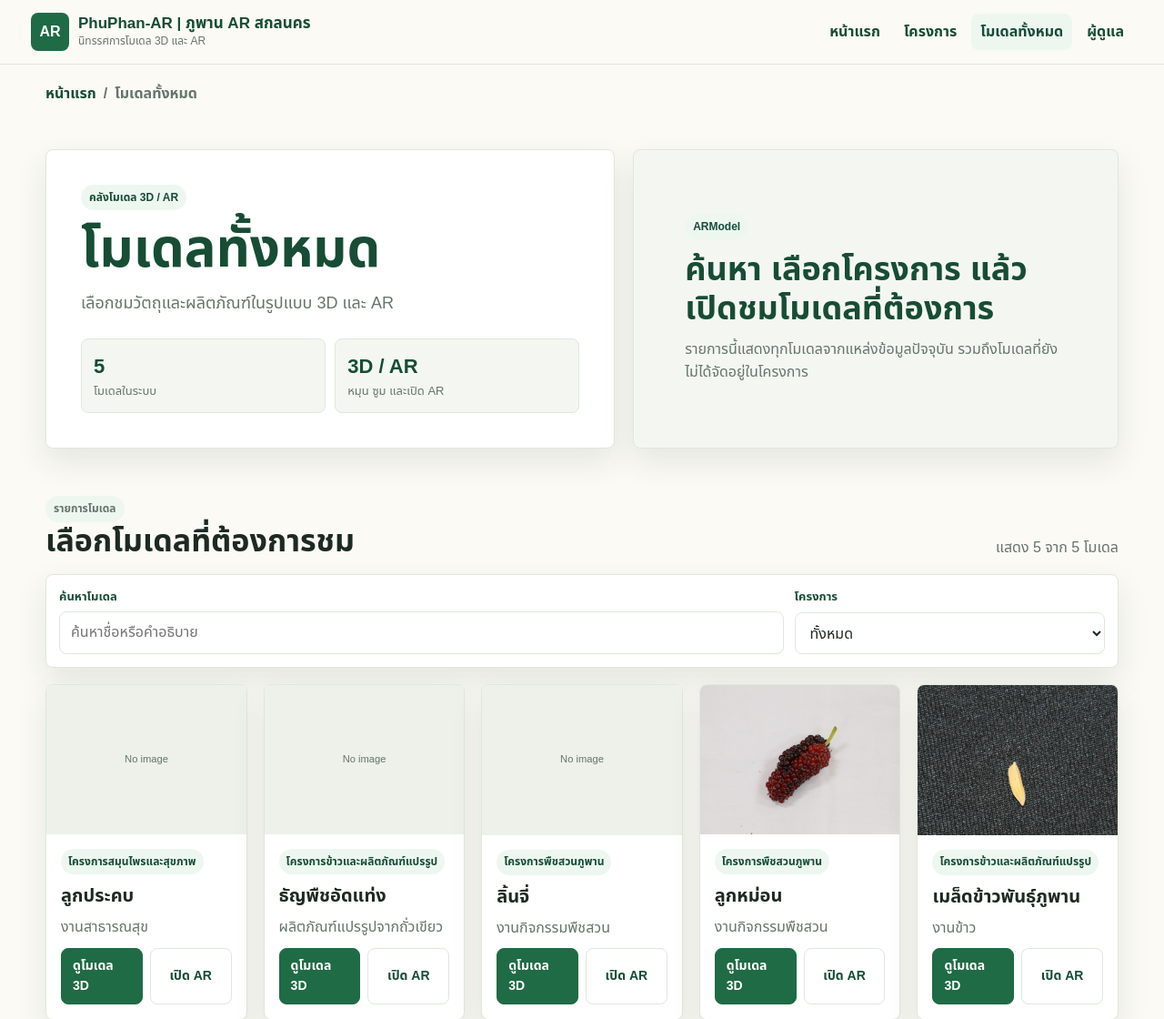
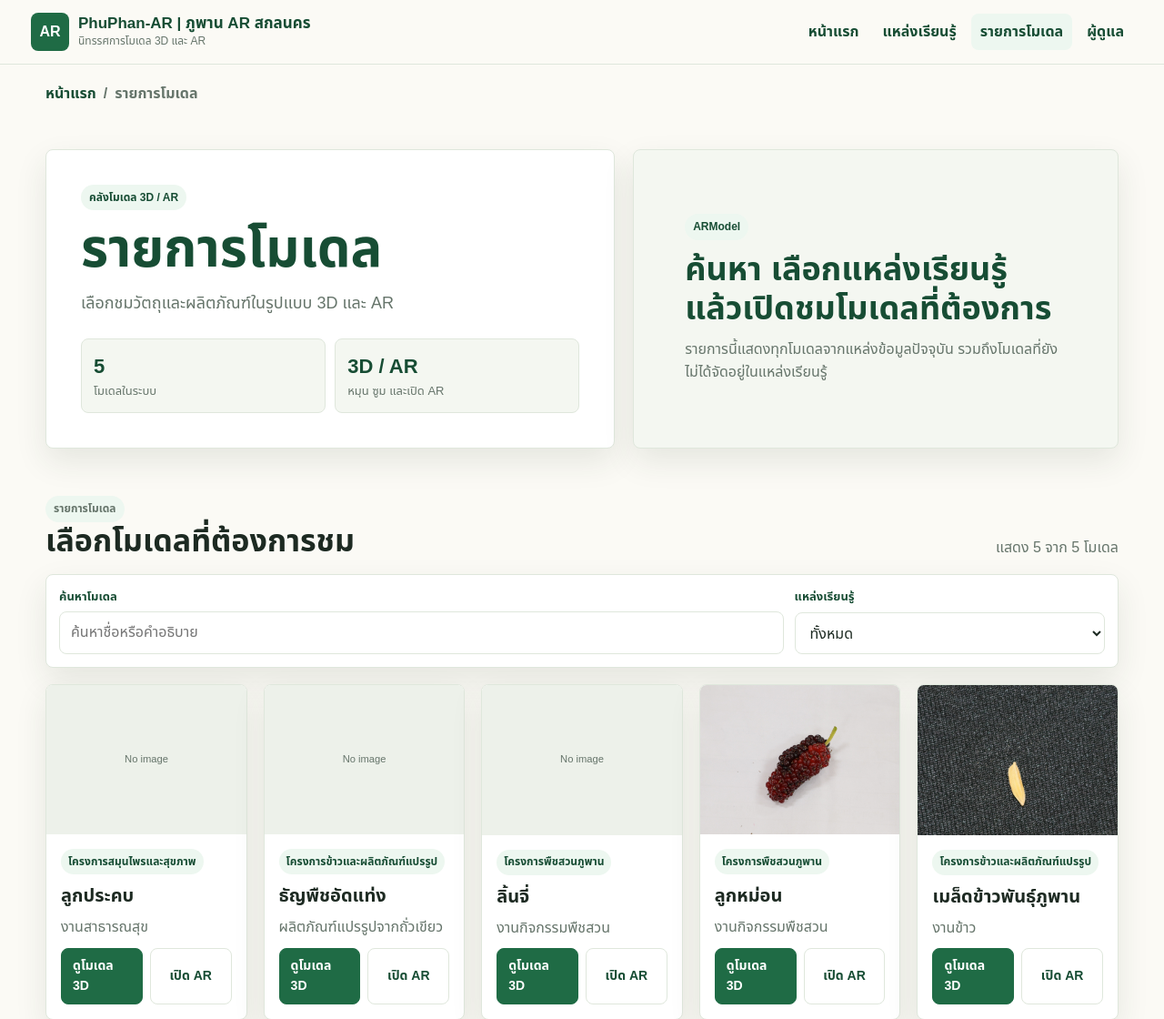
Before and after one commit to fufu4826/ARModel, a Flask app: page /models in a window 1280 px wide. Shown: the top 1120 px of the page at 91% size. Run offline with Flask 3, Linux system fonts and the light colour scheme; some libraries are stand-ins or nearby versions.

Commit message:
Update public navigation labels

```diff
--- a/templates/landing.html
+++ b/templates/landing.html
@@ -33,7 +33,7 @@
           <p class="landing-description">{{ site_settings.landing_description }}</p>
           <div class="landing-actions">
             <a class="button landing-button" href="{{ site_settings.landing_cta_url }}" data-landing-intro-trigger>{{ site_settings.landing_cta_text }}</a>
-            <a class="button secondary landing-button" href="{{ url_for('models_index') }}">ดูโมเดลทั้งหมด</a>
+            <a class="button secondary landing-button" href="{{ url_for('models_index') }}">ดูรายการโมเดล</a>
           </div>
         </div>
       </div>
@@ -59,7 +59,7 @@
           <p class="landing-description">{{ site_settings.landing_description }}</p>
           <div class="landing-actions">
             <a class="button landing-button" href="{{ site_settings.landing_cta_url }}" data-landing-intro-trigger>{{ site_settings.landing_cta_text }}</a>
-            <a class="button secondary landing-button" href="{{ url_for('models_index') }}">ดูโมเดลทั้งหมด</a>
+            <a class="button secondary landing-button" href="{{ url_for('models_index') }}">ดูรายการโมเดล</a>
           </div>
         </div>
       </div>
--- a/templates/models.html
+++ b/templates/models.html
@@ -19,8 +19,8 @@
     </button>
     <nav class="nav-actions" id="nav-menu" aria-label="ลิงก์หลัก">
       <a href="{{ url_for('home') }}">หน้าแรก</a>
-      <a href="{{ url_for('home') }}#projects">โครงการ</a>
-      <a href="{{ url_for('models_index') }}" aria-current="page">โมเดลทั้งหมด</a>
+      <a href="{{ url_for('home') }}#projects">แหล่งเรียนรู้</a>
+      <a href="{{ url_for('models_index') }}" aria-current="page">รายการโมเดล</a>
       <a href="{{ url_for('admin_login') }}">ผู้ดูแล</a>
     </nav>
   </header>
@@ -29,13 +29,13 @@
     <nav class="breadcrumb" aria-label="เส้นทางหน้า">
       <a href="{{ url_for('home') }}">หน้าแรก</a>
       <span aria-hidden="true">/</span>
-      <span>โมเดลทั้งหมด</span>
+      <span>รายการโมเดล</span>
     </nav>
 
     <section class="project-hero models-hero">
       <div class="project-hero-copy">
         <p class="eyebrow">คลังโมเดล 3D / AR</p>
-        <h1>โมเดลทั้งหมด</h1>
+        <h1>รายการโมเดล</h1>
         <p class="lead">เลือกชมวัตถุและผลิตภัณฑ์ในรูปแบบ 3D และ AR</p>
         <div class="summary-strip" aria-label="สรุปโมเดล">
           <div>
@@ -51,8 +51,8 @@
       <div class="project-hero-media models-hero-panel">
         <div>
           <span class="eyebrow">ARModel</span>
-          <strong>ค้นหา เลือกโครงการ แล้วเปิดชมโมเดลที่ต้องการ</strong>
-          <p>รายการนี้แสดงทุกโมเดลจากแหล่งข้อมูลปัจจุบัน รวมถึงโมเดลที่ยังไม่ได้จัดอยู่ในโครงการ</p>
+          <strong>ค้นหา เลือกแหล่งเรียนรู้ แล้วเปิดชมโมเดลที่ต้องการ</strong>
+          <p>รายการนี้แสดงทุกโมเดลจากแหล่งข้อมูลปัจจุบัน รวมถึงโมเดลที่ยังไม่ได้จัดอยู่ในแหล่งเรียนรู้</p>
         </div>
       </div>
     </section>
@@ -73,7 +73,7 @@
           <input id="modelSearch" type="search" autocomplete="off" placeholder="ค้นหาชื่อหรือคำอธิบาย" />
         </div>
         <div class="field-group">
-          <label for="projectFilter">โครงการ</label>
+          <label for="projectFilter">แหล่งเรียนรู้</label>
           <select id="projectFilter">
             <option value="">ทั้งหมด</option>
             {% for project_name in project_filters %}
@@ -117,7 +117,7 @@
 
       <div class="empty-state" id="modelsNoResults" hidden>
         <h3>ไม่พบโมเดลที่ตรงกับการค้นหา</h3>
-        <p>ลองลบคำค้นหา หรือเลือกโครงการเป็น “ทั้งหมด”</p>
+        <p>ลองลบคำค้นหา หรือเลือกแหล่งเรียนรู้เป็น “ทั้งหมด”</p>
       </div>
       {% else %}
       <div class="empty-state">
```
Also changed, not shown: templates/index.html (+10 -10 lines), templates/model_view.html (+7 -7 lines), templates/project.html (+6 -6 lines).
